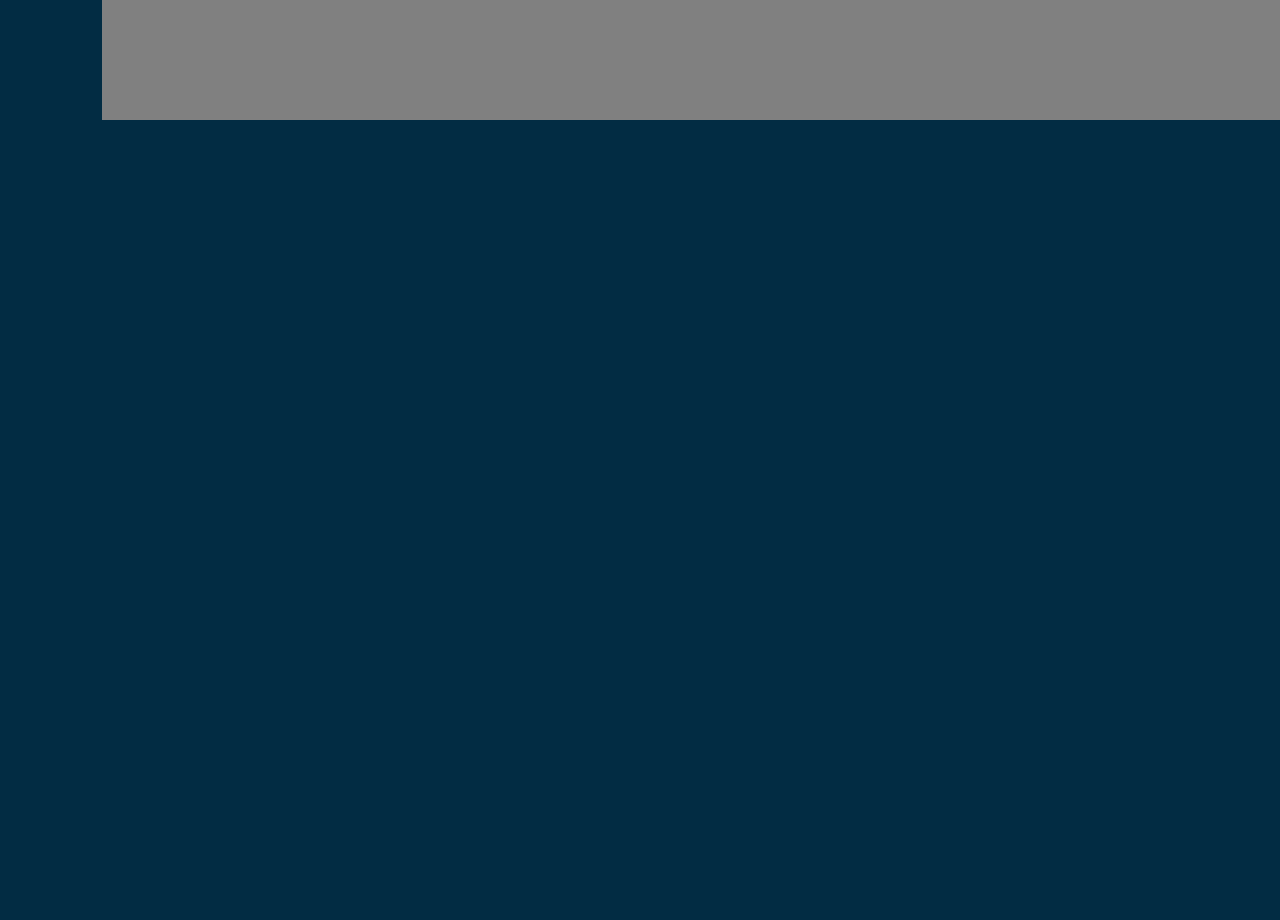
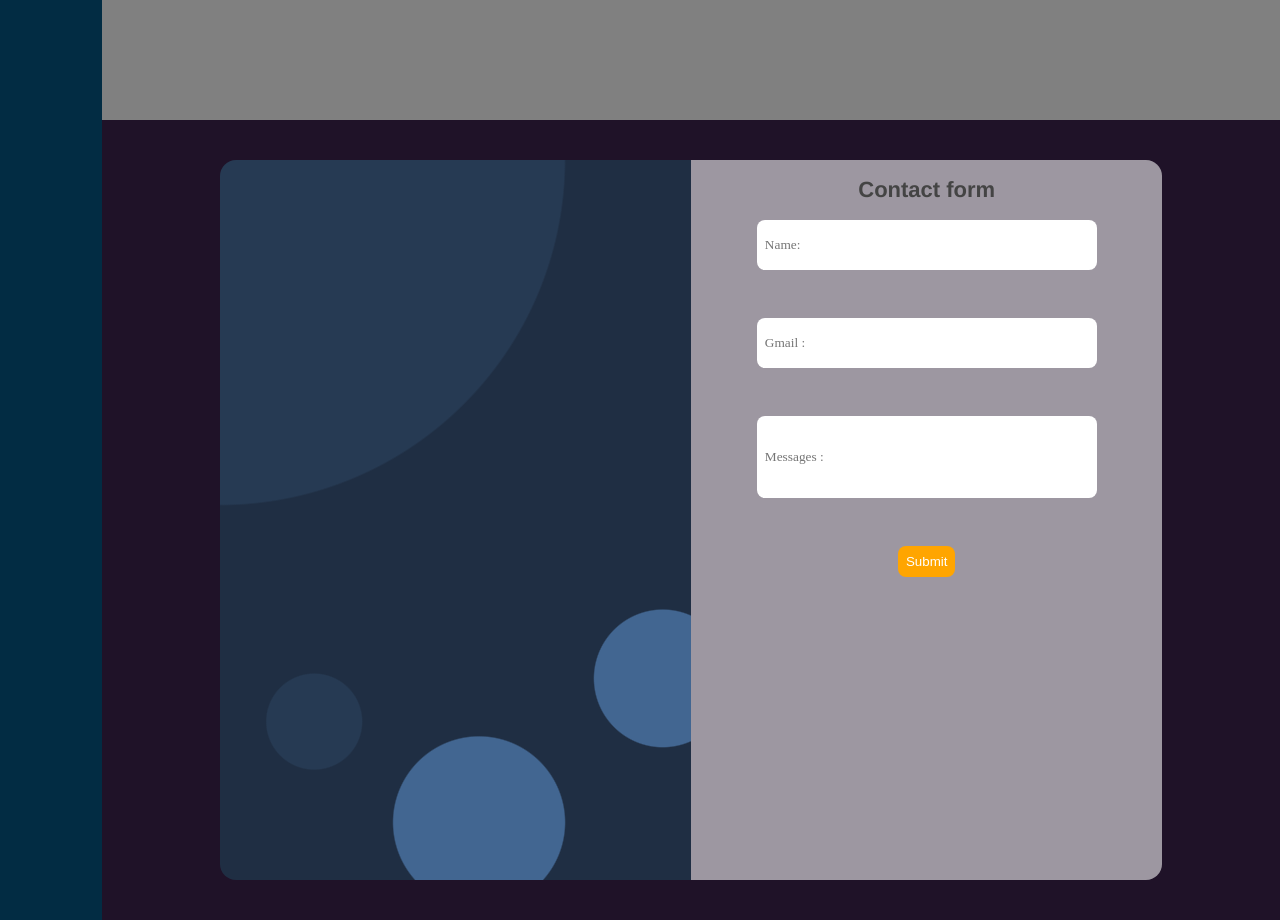
Before and after one commit to TheValour/my-portfolio, a React (Create React App) app: page / in a window 1280 px wide. Shown: the part 3160-4080 px from the top of the page. Before the commit the page ends 3280 px from the top, so only its background shows below. Built offline with nearby package versions, Linux system fonts and the light colour scheme.

Commit message:
adding basic contact page + interagating emailjs

```diff
--- a/src/App.css
+++ b/src/App.css
@@ -36,3 +36,9 @@ a {
   height: 100vh;
   margin-left: 8vw;
 }
+
+.flex {
+  display: flex;
+  align-items:center ;
+  justify-content: center;
+}
--- a/src/App.jsx
+++ b/src/App.jsx
@@ -1,5 +1,5 @@
 import './App.css';
-import { About, Home, Project, Sidebar } from './components';
+import { About, Contact, Home, Project, Sidebar } from './components';
 
 function App() {
   return (
@@ -9,6 +9,7 @@ function App() {
         <Home/>
         <About/>
         <Project/>
+        <Contact/>
       </div>
     </div>
   );
--- a/src/components/about/About.css
+++ b/src/components/about/About.css
@@ -17,10 +17,11 @@
 }
 
 .cubespinner {
+  margin-bottom: 25vh;
   animation-name: spincube;
   animation-timing-function: ease-in-out;
   animation-iteration-count: infinite;
-  animation-duration: 12s;
+  animation-duration: 15s;
   transform-style: preserve-3d;
   transform-origin: 100px 100px 0;
   margin-left: calc(50% - 100px);
--- a/src/components/about/About.jsx
+++ b/src/components/about/About.jsx
@@ -2,7 +2,7 @@ import { useEffect, useState } from 'react'
 
 import { FontAwesomeIcon } from '@fortawesome/react-fontawesome'
 import {
-  faAngular, faCss3, faGitAlt,
+  faBootstrap, faCss3, faGitAlt,
   faHtml5, faJsSquare, faReact,
 } from '@fortawesome/free-brands-svg-icons'
 
@@ -52,7 +52,7 @@ const About = () => {
       <div className="stage-cube-cont">
         <div className="cubespinner">
           <div className="face1">
-            <FontAwesomeIcon icon={faAngular} color="#DD0031" />
+            <FontAwesomeIcon icon={faBootstrap} color="#DD0031" />
           </div>
           <div className="face2">
             <FontAwesomeIcon icon={faHtml5} color="#F06529" />
--- /dev/null
+++ b/src/components/contact/Contact.css
@@ -0,0 +1,66 @@
+#Contact {
+    flex-direction: row;
+    width: 92vw;
+    background-color: rgb(31, 18, 40);
+    height: 100vh;
+}
+.content-section, .form-section {
+    width: 40%;
+    height: 90%;
+}
+
+.content-section {
+    background-color: #1f2e43;
+    background:
+    radial-gradient(
+      circle at 55% 92%, #426691 0 12%, transparent 12.2%
+    ),
+    radial-gradient(
+      circle at 94% 72%, #426691 0 10%, transparent 10.2%
+    ),
+    radial-gradient(
+      circle at 20% max(78%, 350px), #263a53 0 7%, transparent 7.2%
+    ),
+    radial-gradient(
+      circle at 0% 0%, #263a53 0 40%, transparent 40.2%
+    ),
+    #1f2e43;
+
+    border-radius: 2vh 0 0 2vh;
+}
+
+.form-section {
+    background-color: #ffffff8f;
+    border-radius: 0 2vh 2vh 0;
+    flex-direction: column;
+}
+.form-section h1{
+    text-align: center;
+}
+.form {
+    height: 70%;
+    display: flex;
+    flex-direction: column;
+    align-items: center;
+}
+.form button {
+    padding: 1vh;
+    background-color: orange;
+    color: white;
+    border: none;
+    border-radius: 1vh;
+}
+.form button:hover {
+    background-color: rgb(189, 125, 6);
+}
+.input {
+    width: 70%;
+    height: 6vh;
+    margin-bottom: 6vh;
+    border-radius: 1vh;
+    border: none;
+    padding-left: 1vh;
+}
+#message {
+    height: 10vh;
+}
--- /dev/null
+++ b/src/components/contact/Contact.jsx
@@ -0,0 +1,34 @@
+import React, { useRef } from 'react'
+import './Contact.css'
+import emailjs from '@emailjs/browser';
+
+export default function Contact() {
+  const form = useRef();
+  const sendEmail = (e) => {
+    e.preventDefault();
+
+    emailjs.sendForm('service_7h3wv8d', 'template_v4q4hlv', form.current, 'n-PDtk-55n-hiOJQ7')
+      .then((result) => {
+          console.log(result.text);
+          form.current.reset();
+      }, (error) => {
+          console.log(error.text);
+      });
+  };
+
+  return (
+    <div id='Contact' className="flex">
+        <div className="content-section">
+        </div>
+        <div className="form-section">
+            <h1>Contact form</h1>
+            <form action="" className='form' onSubmit={sendEmail} ref={form}>
+                <input type="text"  name="name" className='input' placeholder='Name:'/>
+                <input type="email" name="email" id="email"  className='input' placeholder='Gmail :'/>
+                <input type="text" name="message" id="message"  className='input' placeholder='Messages :'/>
+                <button>Submit</button>
+            </form>
+        </div>
+    </div>
+  )
+}
--- a/src/components/home/Home.css
+++ b/src/components/home/Home.css
@@ -71,3 +71,17 @@ h2 {
     background: #ffd700;
     color: #333;
 }
+
+/* copy-------- */
+.border {
+    background-image: linear-gradient(90deg, rgb(101, 95, 103), rgb(101, 95, 103) 50%, transparent 50%, transparent 100%);
+    background-size: 15px 2px;
+    background-position: -50% center;
+    content: "";
+    top: 95%;
+    position: absolute;
+    left: 0px;
+    height: 2px;
+    width: 100%;
+    margin: 1vh;
+}
--- a/src/components/home/Home.jsx
+++ b/src/components/home/Home.jsx
@@ -50,6 +50,7 @@ const Home = () => {
           CONTACT ME
         </a>
       </div>
+      <div className='border'></div>
     </div>
   );
 };
--- a/src/components/index.js
+++ b/src/components/index.js
@@ -5,8 +5,9 @@ import Home from "./home/Home";
 import Logo from "./logo/Logo";
 import Animate from "./animatedLetters/Animate";
 import Project from "./project/Project";
+import Contact from './contact/Contact'
 
 export {
-    About, Layout, Logo,
+    About, Layout, Logo, Contact,
     Sidebar, Home, Animate, Project
 }
--- a/src/components/project/Project.css
+++ b/src/components/project/Project.css
@@ -1,7 +1,6 @@
 /* Project.css */
 .project-container {
     background-color: grey;
-    margin-bottom: 10vh;
     padding-top: 10vh;
 }
 .projects {
--- a/src/components/sidebar/Sidebar.jsx
+++ b/src/components/sidebar/Sidebar.jsx
@@ -41,7 +41,7 @@ const Sidebar = () => {
         </a>
         <a
           className="contact-link"
-          href="/contact"
+          href="#Contact"
           onClick={() => setShowNav(false)}
         >
           <FontAwesomeIcon icon={faEnvelope} color="#4d4d4e" />
```
